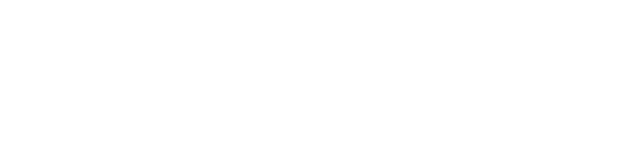
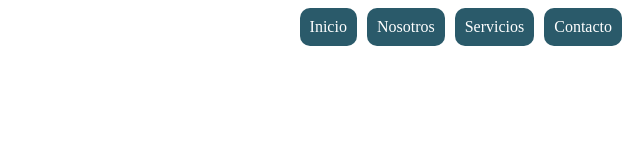
Before and after one commit to rmifcd0110/nav_flex, a plain HTML site: page index.html in a window 1280 px wide. Shown: the whole page, without its empty margins (640-1280 px from the left). Drawn offline with Linux system fonts and the light colour scheme.

Commit message:
actualización menu

```diff
--- a/index.html
+++ b/index.html
@@ -3,9 +3,17 @@
 <head>
     <meta charset="UTF-8">
     <meta name="viewport" content="width=device-width, initial-scale=1.0">
-    <title>Barra de navegación</title>
+    <title>Barra de Navegación</title>
+    <!-- Enlace al archivo de estilos -->
+    <link rel="stylesheet" href="./styles.css">
 </head>
 <body>
+    <nav class="nav-container">
+        <a href="#" class="nav-item">Inicio</a>
+        <a href="#" class="nav-item">Nosotros</a>
+        <a href="#" class="nav-item">Servicios</a>
+        <a href="#" class="nav-item">Contacto</a>
 
+    </nav>
 </body>
 </html>
--- a/styles.css
+++ b/styles.css
@@ -0,0 +1,19 @@
+.nav-container {
+    display: flex;
+    justify-content: flex-end;
+
+}
+
+.nav-item {
+    padding: 10px;
+    background-color: rgb(42, 90, 106);
+    margin-right: 10px;
+    border-radius: 10px;
+    text-decoration: none;
+    color: white;
+
+}
+
+.nav-item:hover {
+    background-color: black;
+}
```
